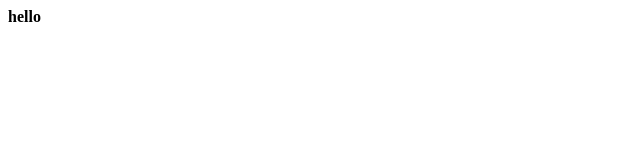
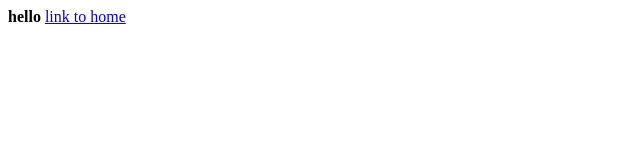
Before and after one commit to iamcot/testgit, a plain HTML site: page index.html in a window 1280 px wide. Shown: the whole page, without its empty margins (0-640 px from the left). Drawn offline with Linux system fonts and the light colour scheme.

Commit message:
* add link to home.html

```diff
--- a/index.html
+++ b/index.html
@@ -1 +1,2 @@
 <b>hello</b>
+<a href="home.html">link to home</a>
```
